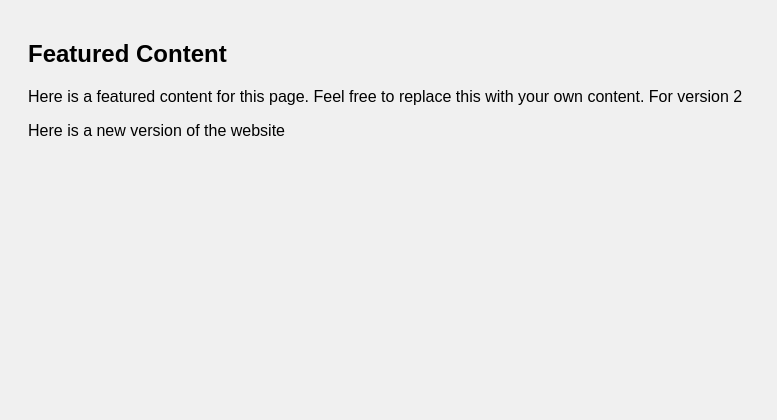
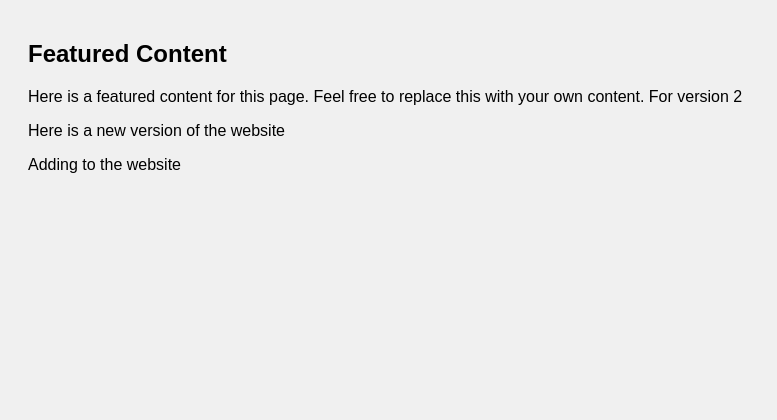
Before and after one commit to WSU-kduncan/f23cicd-JohnSteimle, a PHP site: page / in a window 1280 px wide. Shown: the part 154-574 px from the top of the page, without its empty margins (0-777 px from the left). Run offline with PHP 8.4, Linux system fonts and the light colour scheme.

Commit message:
adding to website

```diff
--- a/html/index.php
+++ b/html/index.php
@@ -21,6 +21,7 @@
         <h2>Featured Content</h2>
         <p>Here is a featured content for this page. Feel free to replace this with your own content. For version 2</p>
         <p> Here is a new version of the website</p>
+        <p>Adding to the website</p>
     </main>
 
     <footer>
```
